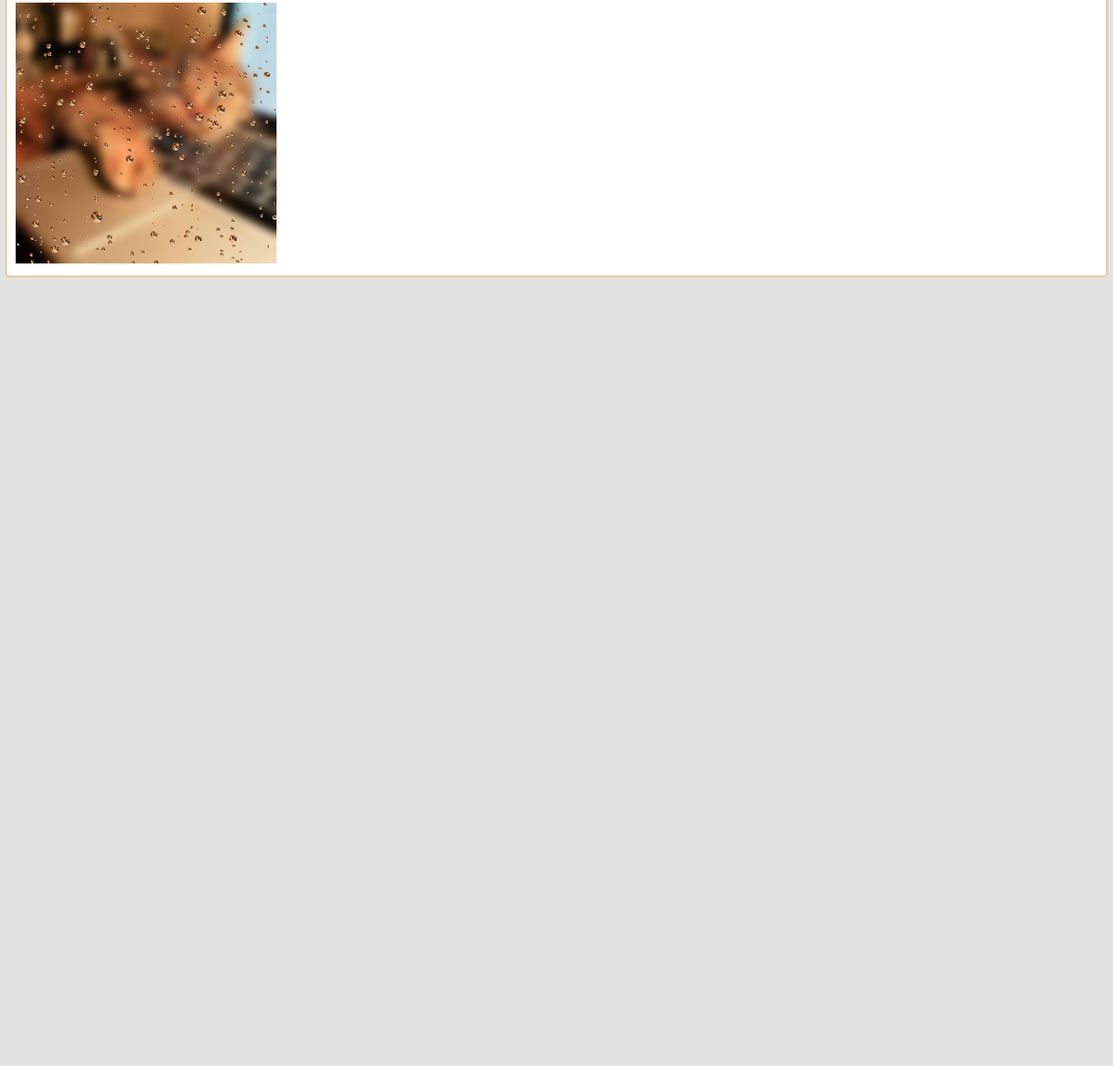
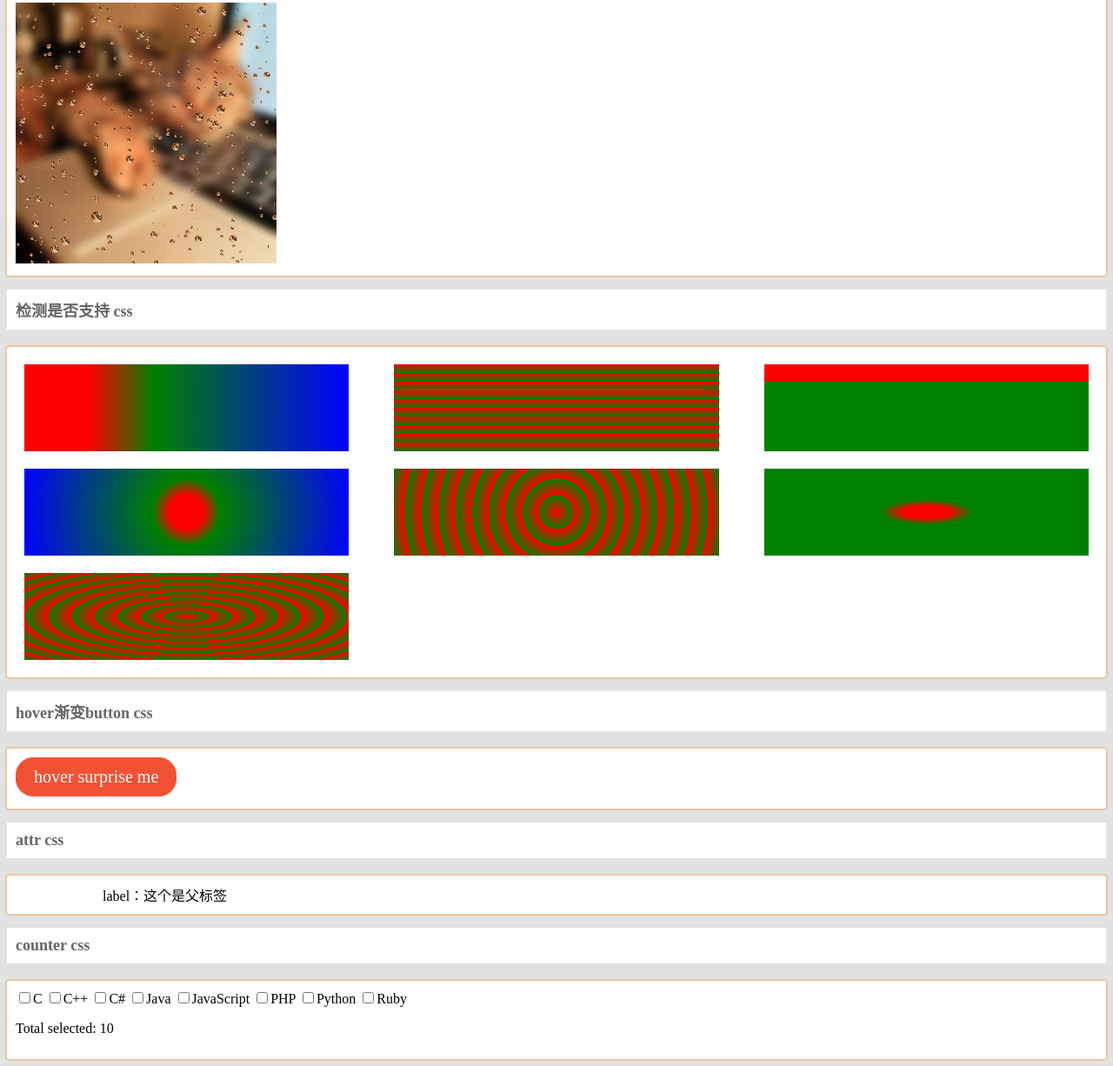
Before and after one commit to zoenleo/Special, a website: page view/index.html in a window 1280 px wide. Shown: the part 468-1694 px from the top of the page at 87% size. Before the commit the page ends 800 px from the top, so only its background shows below. Drawn offline with Linux system fonts and the light colour scheme.

Commit message:
新增效果

```diff
--- a/package.json
+++ b/package.json
@@ -4,6 +4,7 @@
   "description": "Special effect collect.",
   "main": "app.js",
   "scripts": {
+    "start": "node app.js",
     "test": "echo \"Error: no test specified\" && exit 1"
   },
   "repository": {
--- a/view/css/index.css
+++ b/view/css/index.css
@@ -93,3 +93,97 @@ body,
         margin-right: 0;
     }
 }
+
+/* css检测是否支持 */
+
+@supports (display: flex) {
+    #supports .supports {
+        display: flex;
+        justify-content: space-between;
+        flex-wrap: wrap;
+    }
+    #supports .supports div {
+        width: 30%;
+        height: 100px;
+        margin: 10px;
+    }
+    #supports .supports div:first-child{
+        background-image: linear-gradient(to right, red 20%, green 40%, blue);
+    }
+    #supports .supports div:nth-child(2){
+        background-image: repeating-linear-gradient(180deg, red 10%, green 20%);
+    }
+    #supports .supports div:nth-child(3){
+        background-image: linear-gradient(180deg, red 20%, green 20%);
+    }
+    #supports .supports div:nth-child(4){
+        background-image: radial-gradient(circle, red 10%, green 20%, blue);
+    }
+    #supports .supports div:nth-child(5){
+        background-image: repeating-radial-gradient(circle, red 10%, green 20%);
+    }
+    #supports .supports div:nth-child(6){
+        background-image: radial-gradient(ellipse closest-corner at center, red 10%, green 20%);
+    }
+    #supports .supports div:last-child{
+        background-image: repeating-radial-gradient(ellipse closest-corner at center, red 10%, green 20%);
+    }
+}
+
+/* css 变量使用 */
+
+#hover-button .hover-button{
+    display: inline-block;
+    padding: 10px 20px;
+    border-radius: 20px;
+    border: 1px solid rgb(243, 81, 52);
+    background-color: rgb(243, 81, 52);
+    color: #fff;
+    font-size: 20px;
+    position: relative;
+    overflow: hidden;
+    cursor: pointer;
+}
+
+#hover-button .hover-button::after {
+    content: '';
+    position: absolute;
+    width: 0;
+    height: 0;
+    box-shadow: 0 0 0 0 rgba(44, 05, 166, 1);
+}
+
+#hover-button .hover-button:hover::after {
+    left: var(--x,1);
+    top: var(--y,1);
+    /* background: radial-gradient(circle closest-side, #4405f7, transparent);
+    transform: translate(-50%, -50%);
+    transition: width .2s ease, height .2s ease;
+    width: 200px;
+    height: 200px; */
+    box-shadow: 0 0 150px 50px #4405f7;
+    transition: box-shadow .2s ease;
+}
+
+/* css label */
+#attr .attr{
+    position: relative;
+}
+
+#attr .attr::before {
+    content: attr(data-label)'：';
+    padding-left: 100px;
+}
+
+/* css 计算器 */
+#counter .counter {
+    /* counter-reset: characters; */
+    counter-reset: characters 10;
+}
+#counter .counter input:checked {
+    /* counter-increment: characters; */
+    counter-increment: characters 3;
+}
+#counter .total::after {
+    content: counter(characters);
+}
--- a/view/index.html
+++ b/view/index.html
@@ -37,6 +37,58 @@
             image.src = "./assets/avatar.jpeg"
         </script>
     </div>
+    <div id="supports" class="article">
+        <h3 class="title">检测是否支持 css</h3>
+        <div class="content">
+            <div class='supports'>
+                <div></div>
+                <div></div>
+                <div></div>
+                <div></div>
+                <div></div>
+                <div></div>
+                <div></div>
+            </div>
+        </div>
+    </div>
+    <div id="hover-button" class="article">
+        <h3 class="title">hover渐变button css</h3>
+        <div class="content">
+            <div class="hover-button">hover surprise me</div>
+        </div>
+        <script>
+            document.querySelector('.hover-button').onmousemove = (e) => {
+                const x = e.offsetX
+                const y = e.offsetY
+                e.target.style.setProperty('--x', `${ x }px`)
+                e.target.style.setProperty('--y', `${ y }px`)
+            }
+        </script>
+    </div>
+    <div id="attr" class="article">
+        <h3 class="title">attr css</h3>
+        <div class="content">
+            <div class='attr' data-label='label'>这个是父标签</div>
+        </div>
+    </div>
+    <div id="counter" class="article">
+        <h3 class="title">counter css</h3>
+        <div class="content">
+            <div class="counter">
+                <input id="c" type="checkbox"><label for="c">C</label>
+                <input id="C++" type="checkbox"><label for="C++">C++</label>
+                <input id="C#" type="checkbox"><label for="C#">C#</label>
+                <input id="Java" type="checkbox"><label for="Java">Java</label>
+                <input id="JavaScript" type="checkbox"><label for="JavaScript">JavaScript</label>
+                <input id="PHP" type="checkbox"><label for="PHP">PHP</label>
+                <input id="Python" type="checkbox"><label for="Python">Python</label>
+                <input id="Ruby" type="checkbox"><label for="Ruby">Ruby</label>
+            </div>
+            <p class="total">
+                Total selected:
+            </p>
+        </div>
+    </div>
     <script src="./js/index.js"></script>
 </body>
 </html>
```
